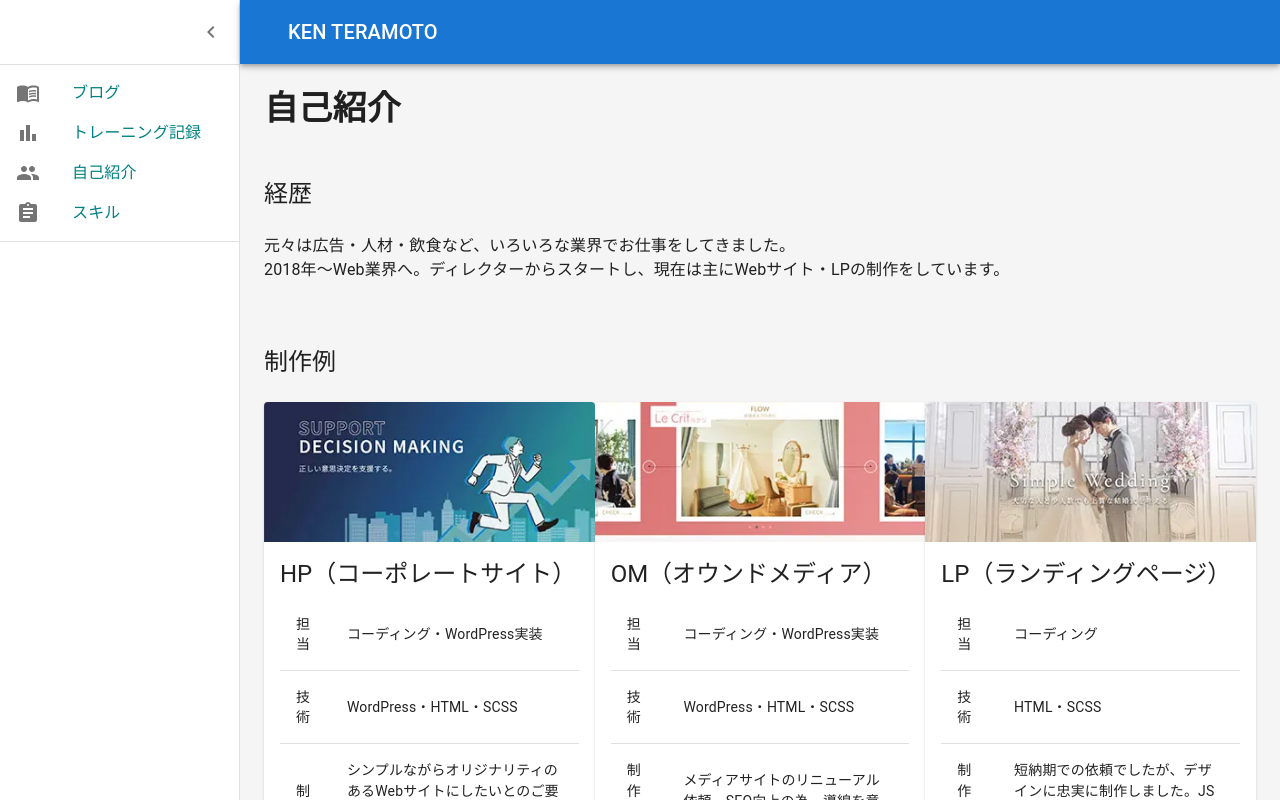
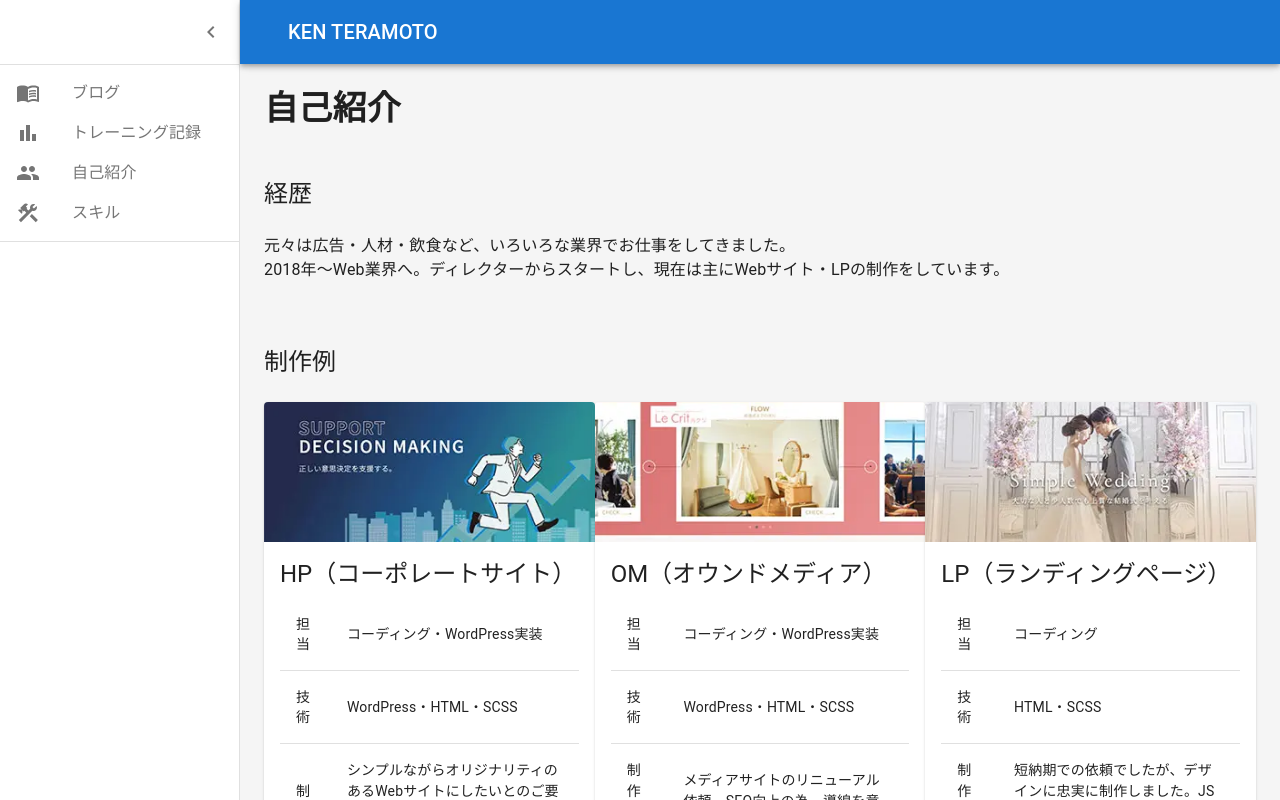
Before and after one commit to kobegoro0930/portfolio-site, a Next.js app: page /about in a window 1280 px wide. Built offline with nearby package versions, Linux system fonts and the light colour scheme.

Commit message:
ナビゲーションバーのリストの色変更

```diff
--- a/components/dashboard/listItems.tsx
+++ b/components/dashboard/listItems.tsx
@@ -2,7 +2,7 @@ import * as React from 'react';
 import ListItemButton from '@mui/material/ListItemButton';
 import ListItemIcon from '@mui/material/ListItemIcon';
 import PeopleIcon from '@mui/icons-material/People';
-import AssignmentIcon from '@mui/icons-material/Assignment';
+import ConstructionIcon from '@mui/icons-material/Construction';
 import MenuBookIcon from '@mui/icons-material/MenuBook';
 import BarChartIcon from '@mui/icons-material/BarChart';
 import NextLink from "next/link";
@@ -15,7 +15,7 @@ export const mainListItems = (
         <ListItemIcon>
           <MenuBookIcon />
         </ListItemIcon>
-        <MuiLink underline="none" color="teal">
+        <MuiLink underline="none" color="rgba(0, 0, 0, 0.54)">
           ブログ
         </MuiLink>
       </ListItemButton>
@@ -25,7 +25,7 @@ export const mainListItems = (
         <ListItemIcon>
           <BarChartIcon />
         </ListItemIcon>
-        <MuiLink underline="none" color="teal">
+        <MuiLink underline="none" color="rgba(0, 0, 0, 0.54)">
           トレーニング記録
         </MuiLink>
       </ListItemButton>
@@ -35,7 +35,7 @@ export const mainListItems = (
         <ListItemIcon>
           <PeopleIcon />
         </ListItemIcon>
-        <MuiLink underline="none" color="teal">
+        <MuiLink underline="none" color="rgba(0, 0, 0, 0.54)">
           自己紹介
         </MuiLink>
       </ListItemButton>
@@ -43,9 +43,9 @@ export const mainListItems = (
     <NextLink href="/skills">
       <ListItemButton>
         <ListItemIcon>
-          <AssignmentIcon />
+          <ConstructionIcon />
         </ListItemIcon>
-        <MuiLink underline="none" color="teal">
+        <MuiLink underline="none" color="rgba(0, 0, 0, 0.54)">
           スキル
         </MuiLink>
       </ListItemButton>
```
